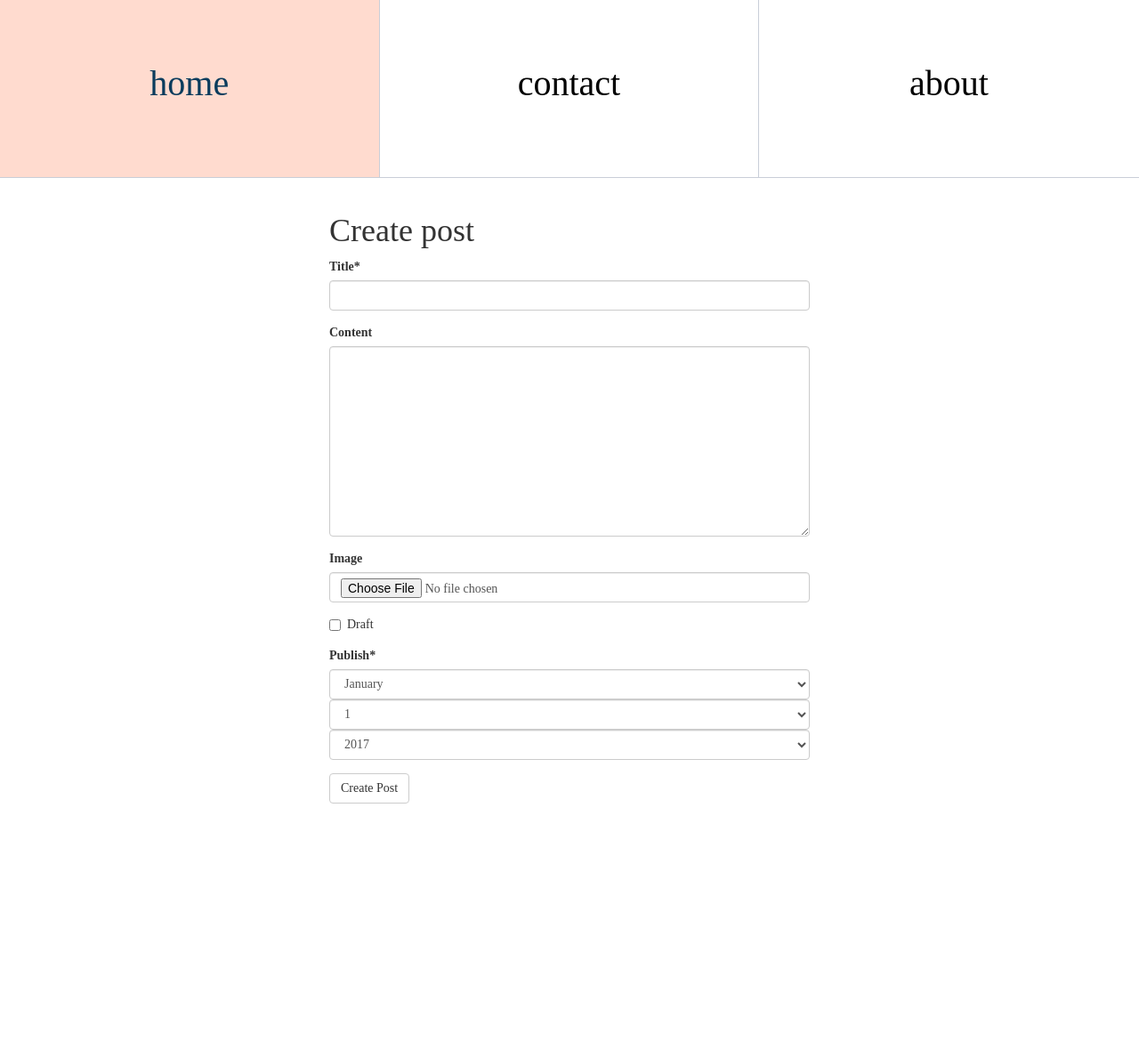
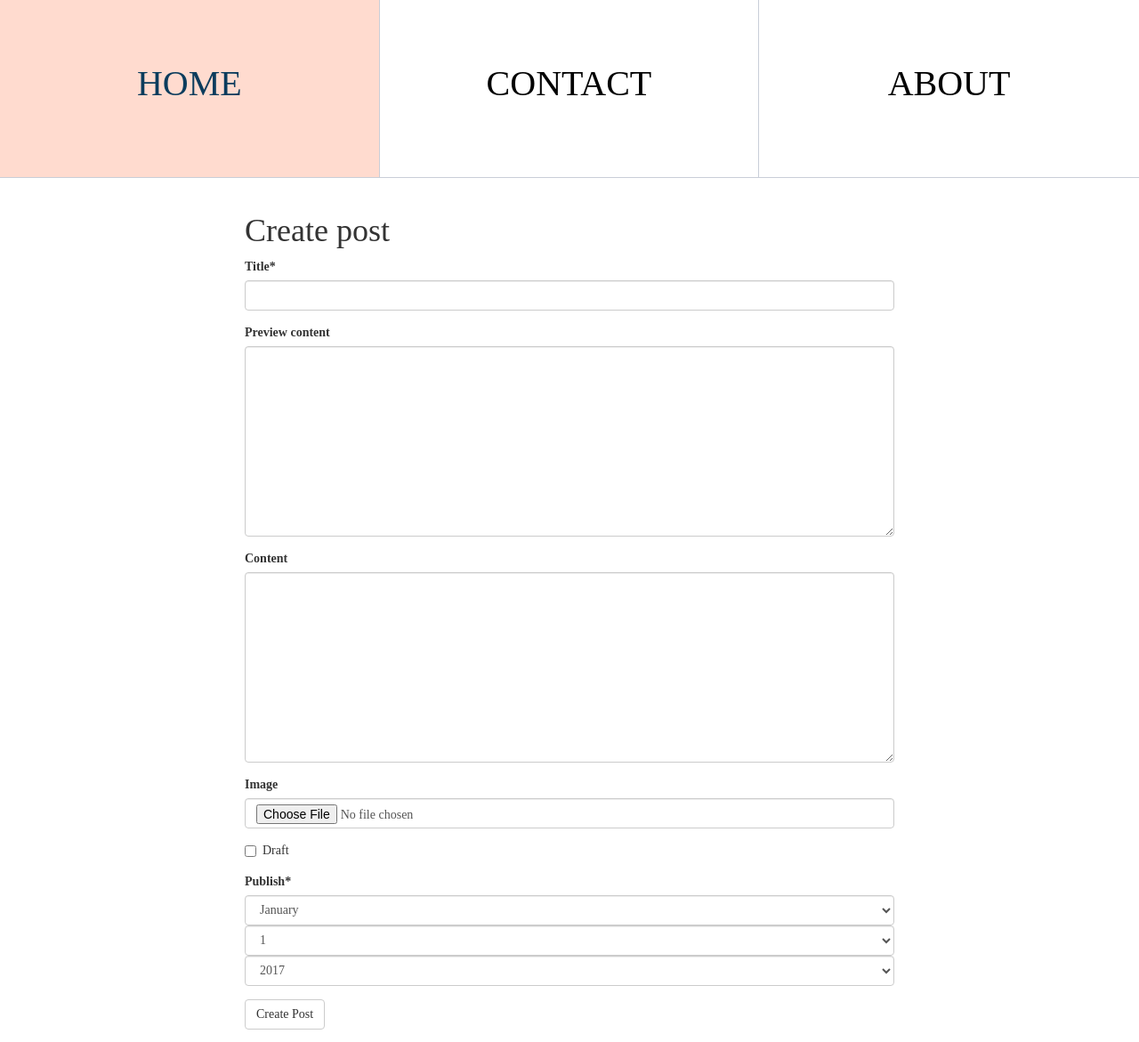
Before and after one commit to krvstk/blog-project, a Django app: template templates/post_form.html in a window 1280 px wide. Shown: the whole page at 89% size. Before the commit the page ends 903 px from the top, so only its background shows below. Run offline with Django 3.2, Linux system fonts and the light colour scheme; the template is opened without the code that fills it: values that come from a table or form of the project are taken from there, others are empty; some libraries are stand-ins or nearby versions.

Commit message:
ckeditor for forms, UI, preview_content field added

```diff
--- a/landing/forms.py
+++ b/landing/forms.py
@@ -11,6 +11,7 @@ class PostForm(forms.ModelForm):
         model = Post
         fields = [
             "title",
+            "preview_content",
             "content",
             "image",
             "draft",
--- a/landing/models.py
+++ b/landing/models.py
@@ -40,6 +40,7 @@ class Post(models.Model):
                               height_field="height_field")
     height_field = models.IntegerField(default=0)
     width_field = models.IntegerField(default=0)
+    preview_content = models.TextField(blank=True, default='')
     content = RichTextUploadingField(blank=True, default='')
     draft = models.BooleanField(default=False)
     publish = models.DateField(auto_now=False, auto_now_add=False)
--- a/landing/views.py
+++ b/landing/views.py
@@ -2,7 +2,7 @@ from urllib.parse import quote
 from django.contrib import messages
 from django.core.paginator import Paginator, EmptyPage, PageNotAnInteger
 from django.db.models import Q
-from django.http import HttpResponse, HttpResponseRedirect, Http404
+from django.http import HttpResponseRedirect, Http404
 from django.shortcuts import render, get_object_or_404, redirect
 from django.utils import timezone
 
--- a/myproject/urls.py
+++ b/myproject/urls.py
@@ -5,8 +5,9 @@ from django.contrib import admin
 from myproject import settings
 
 urlpatterns = [
+    url(r'^', include("landing.urls", namespace='posts')),
     url(r'^admin/', admin.site.urls),
-    url(r'^posts/', include("landing.urls", namespace='posts')),
+    #url(r'^posts/', include("landing.urls", namespace='posts')),
     url(r'^ckeditor/', include('ckeditor_uploader.urls')),
 ] + static(settings.MEDIA_URL, document_root=settings.MEDIA_ROOT)
 
--- a/static/css/base.css
+++ b/static/css/base.css
@@ -95,8 +95,9 @@ a:hover{
     border-right: 1px solid #c9ced8;
     transition-duration: 1s;
 }
+
 .main_button:hover {
-    background-color: rgb(255, 183, 160, 0.5);
+    background-color: rgba(255, 183, 160, 0.5);
 }
 
 .contact_button {
@@ -104,7 +105,7 @@ a:hover{
     transition-duration: 1s;
 }
 .contact_button:hover {
-    background-color: rgb(34, 126, 163, 0.5);
+    background-color: rgba(34, 126, 163, 0.5);
 }
 
 .about_button {
@@ -112,7 +113,7 @@ a:hover{
 }
 
 .about_button:hover {
-    background-color: rgb(162, 214, 107, 0.5);
+    background-color: rgba(162, 214, 107, 0.5);
 }
 
 .back-to-top {
@@ -147,3 +148,7 @@ a:hover{
     text-align: center;
     margin: 0 auto 0;
 }
+
+.fb-comments, .fb-comments span, .fb-comments iframe {
+    width: 100% !important;
+}
--- a/templates/base.html
+++ b/templates/base.html
@@ -19,18 +19,17 @@
 </style>
 </head>
 <body>
-<div style="height 200px; width: 100%;">
-</div>
 <div class="nav" id="menu">
 <ul>
-  <li><a class="main_button" href="{% url 'posts:list' %}">home</a></li>
-  <li><a class="contact_button" href="{% url 'posts:contact' %}">contact</a></li>
-  <li><a class="about_button" href="{% url 'posts:about' %}">about</a></li>
+  <li><a class="main_button" href="{% url 'posts:list' %}">HOME</a></li>
+  <li><a class="contact_button" href="{% url 'posts:contact' %}">CONTACT</a></li>
+  <li><a class="about_button" href="{% url 'posts:about' %}">ABOUT</a></li>
 </ul>
 
 </div>
 <br/>
-<div id="fb-root"></div>
+
+<div id="fb-root">
 <script>(function(d, s, id) {
 var js, fjs = d.getElementsByTagName(s)[0];
 if (d.getElementById(id)) return;
@@ -38,6 +37,7 @@ js = d.createElement(s); js.id = id;
 js.src = "//connect.facebook.net/ru_RU/sdk.js#xfbml=1&version=v2.10";
 fjs.parentNode.insertBefore(js, fjs);
 }(document, 'script', 'facebook-jssdk'));</script>
+</div>
 
 
 {% include "messages_display.html" %}
--- a/templates/post_detail.html
+++ b/templates/post_detail.html
@@ -13,7 +13,7 @@
 
 <div class='col-sm-8 col-sm-offset-2' id="detail_view">
     {% if instance.image %}
-    <img src='{{ instance.image.url }}' class='img-responsive' />
+    <center><img src='{{ instance.image.url }}' class='img-responsive' /></center>
     {% endif %}
 <h1><div class="heading">{{ title }} </div></h1><small>{% if instance.draft %} <span style='color:red;'> Draft</span> {% endif %}<div class="publish_date">{{ instance.publish }}</div></small></h>
 {% if instance.user.get_full_name %}
--- a/templates/post_form.html
+++ b/templates/post_form.html
@@ -3,11 +3,12 @@
 
 
 {% block content %}
-<div class='col-sm-6 col-sm-offset-3'>
+<div class='col-sm-8 col-sm-offset-2'>
 <h1>Create post</h1>
 
 <form method='POST' action='' enctype='multipart/form-data'>{% csrf_token %}
 {{ form|crispy }}
+{{ form.media }}
 <input type='submit' class='btn btn-default' value='Create Post' />
 </form>
 </div>
--- a/templates/post_list.html
+++ b/templates/post_list.html
@@ -18,7 +18,7 @@
         <h1><a class="heading" href='{{ obj.get_absolute_url }}'>{{ obj.title }}</a></h1>
         <div class="publish_date"> {{ obj.publish }} </div>
         {% if obj.user.get_full_name %}<div class="author"><p>Author: {{ obj.user.get_full_name }}</p></div> {% endif %}
-        <div class="text"><p>{{ obj.content|safe|truncatechars:120 }}</p></div> </br>
+        <div class="text"><p>{{ obj.preview_content|safe|truncatechars:300 }}</p></div> </br>
         <p><a href="{{ obj.get_absolute_url }}" class="btn btn-primary btn-lg" role="button">View</a></p>
       </div>
     </div>
```
Also changed, not shown: back2.jpg (deleted), landing/migrations/0005_auto_20170820_1346.py (added), landing/migrations/0006_auto_20170820_2140.py (added), static/img/back6.jpg (added), static/js/global.js (line endings or trailing spaces), 1 other file.
